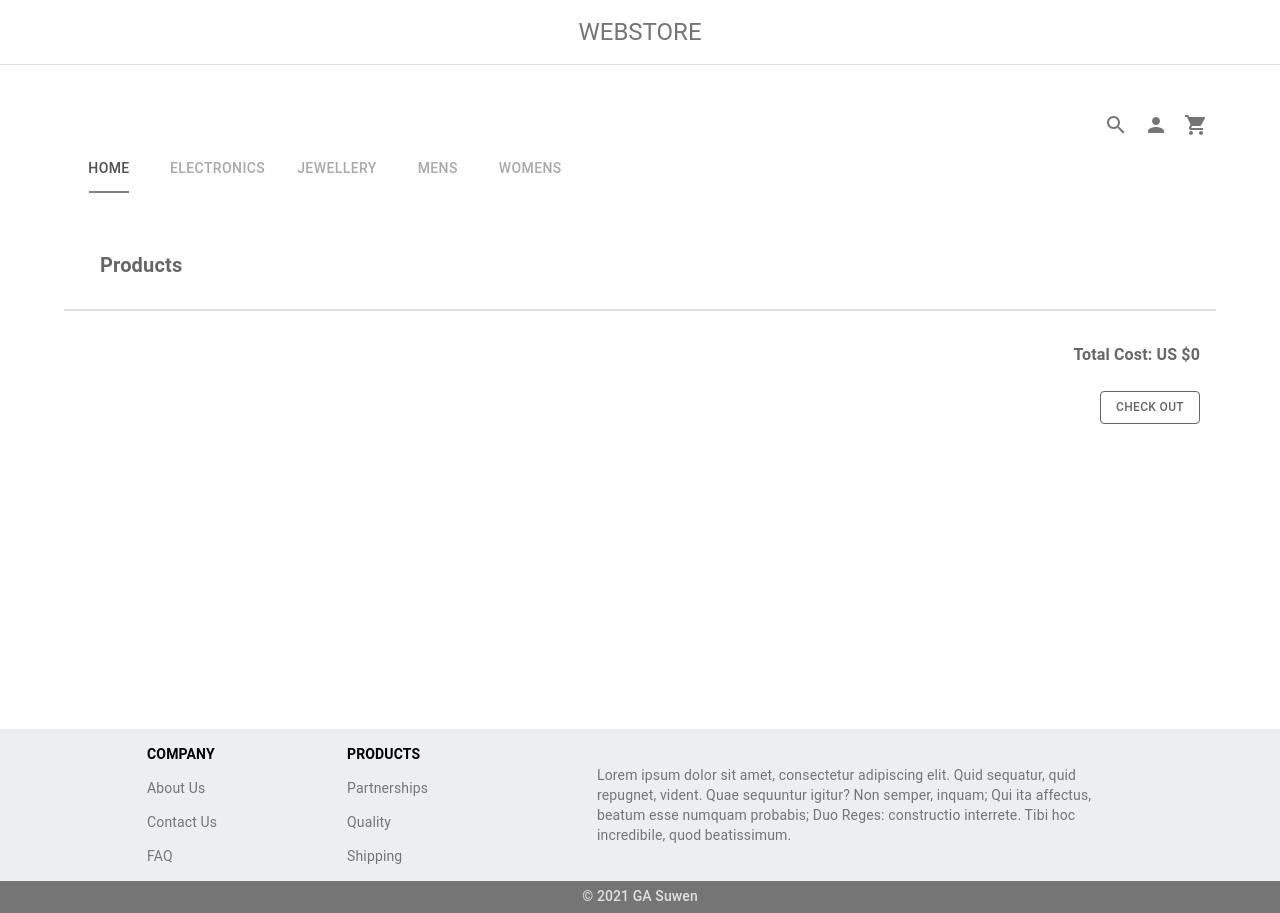
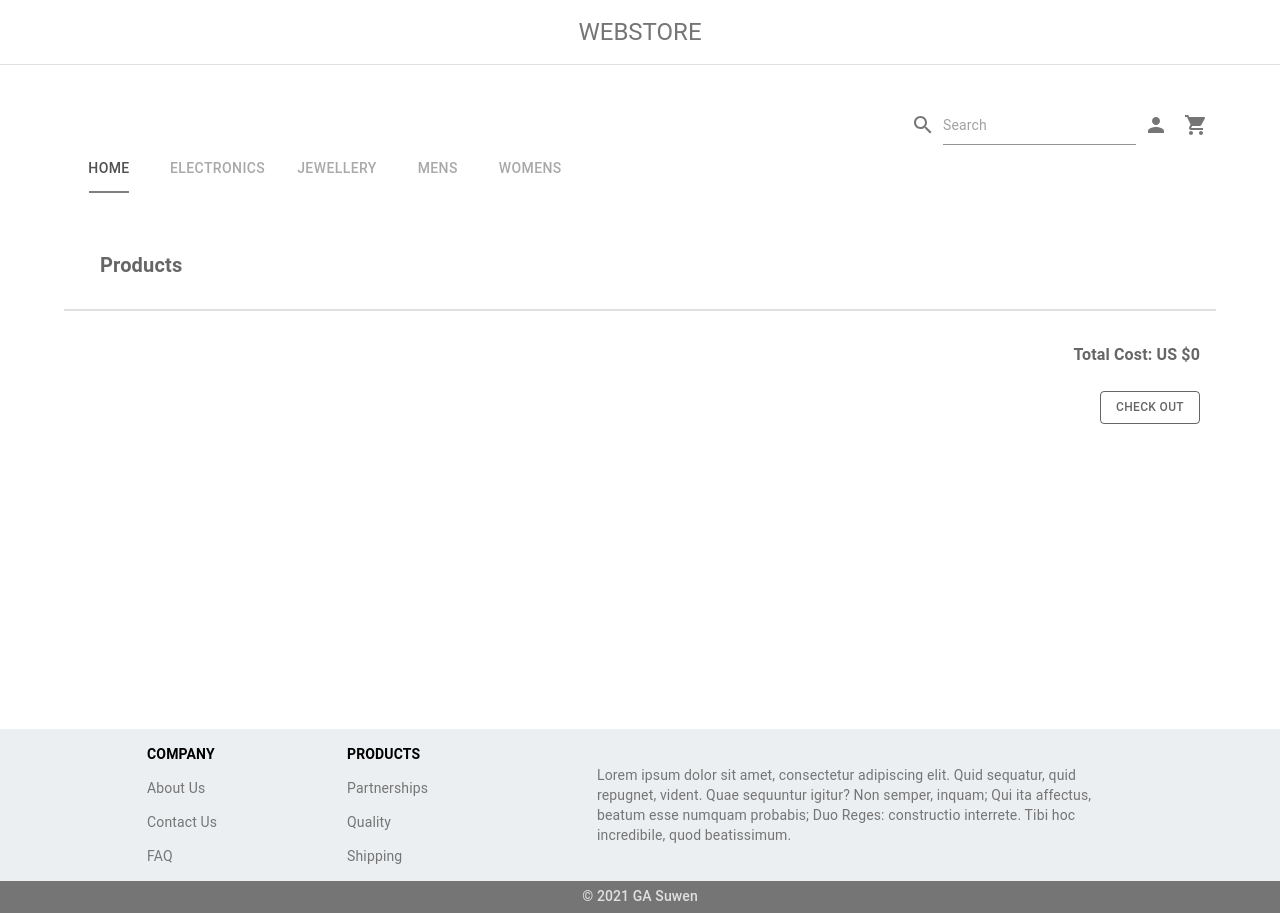
Before and after one commit to ngsuwen/pay-go, a React (Create React App) app: page /cart in a window 1280 px wide. Both pictures are taken after a click on the button 1116 px from the left and 125 px from the top of the page. Built offline with nearby package versions, Linux system fonts and the light colour scheme; the HTML template or start-up script is replaced by a standard one.

Commit message:
added open close search field

```diff
--- a/src/components/Pages/General/Tab.js
+++ b/src/components/Pages/General/Tab.js
@@ -1,5 +1,5 @@
-import React from 'react';
-import { styled, Tabs, Tab, Box, Container, IconButton, Badge } from '@mui/material';
+import React, { useState } from 'react';
+import { styled, Tabs, Tab, Box, Container, ClickAwayListener, IconButton, Input, Badge } from '@mui/material';
 import ShoppingCartIcon from '@mui/icons-material/ShoppingCart';
 import PersonIcon from '@mui/icons-material/Person';
 import SearchIcon from '@mui/icons-material/Search';
@@ -36,7 +36,8 @@ const StyledTab = styled((props) => <Link style={{ textDecoration: 'none' }} to=
 );
 
 export default function CustomizedTabs({ cart }) {
-    const [value, setValue] = React.useState(0);
+    const [value, setValue] = useState(0);
+    const [search, setSearch] = useState(false);
 
     const handleChange = (event, newValue) => {
         setValue(newValue);
@@ -46,13 +47,35 @@ export default function CustomizedTabs({ cart }) {
     const calTotalCart = () => cart.forEach(item => totalCart += item.quantity)
     calTotalCart()
 
+    const setSearchHandler = () => {
+        setSearch(true)
+    }
+
+    const searchHandler = () => {
+        setSearch(false)
+    }
+
+    const handleClickAway=()=>{
+        setSearch(false)
+    }
+
     return (
         <Container maxWidth='lg'>
             <Box sx={{ marginBottom: 5 }}>
                 <Box sx={{ display: 'flex', justifyContent: 'flex-end' }}>
-                    <IconButton>
-                        <SearchIcon />
-                    </IconButton>
+                    {search ?
+                        <>
+                            <IconButton>
+                                <SearchIcon onClick={searchHandler} />
+                            </IconButton>
+                            <ClickAwayListener onClickAway={handleClickAway}>
+                                <Input sx={{fontSize:14}} placeholder="Search"/>
+                            </ClickAwayListener>
+                        </>
+                        :
+                        <IconButton>
+                            <SearchIcon onClick={setSearchHandler} />
+                        </IconButton>}
                     <Link to="/login">
                         <IconButton>
                             <PersonIcon />
```
